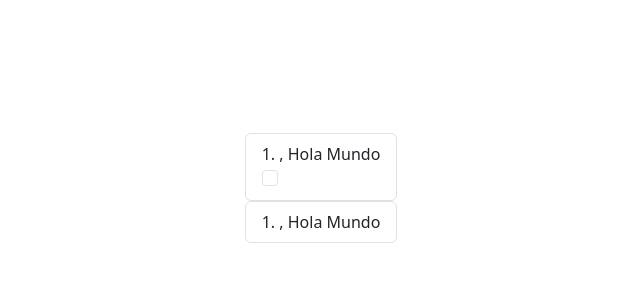
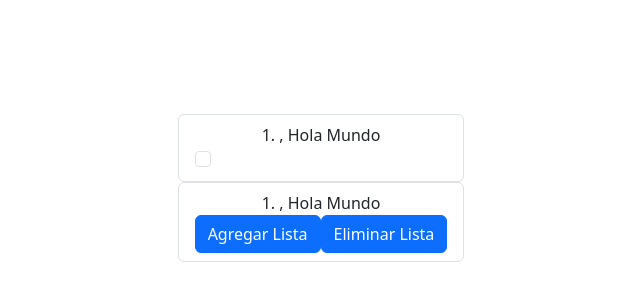
Before and after one commit to DeringSalazar/WEB-ExamenII, a React (Vite) app: page / in a window 1280 px wide. Shown: the part 212-512 px from the top of the page, without its empty margins (319-959 px from the left). Built offline with nearby package versions, Linux system fonts and the light colour scheme.

Commit message:
Se agrego los buttons en apps
Se muestra los botones

```diff
--- a/src/App.jsx
+++ b/src/App.jsx
@@ -16,7 +16,7 @@ function App() {
   return (
     <>
       <TaskList title="Pendiente">Hola Mundo <CheckBox></CheckBox></TaskList>
-      <TaskList title="Pendiente">Hola Mundo</TaskList>
+      <TaskList title="Pendiente">Hola Mundo <Buttons/></TaskList>
     </>
   );
 };
```
